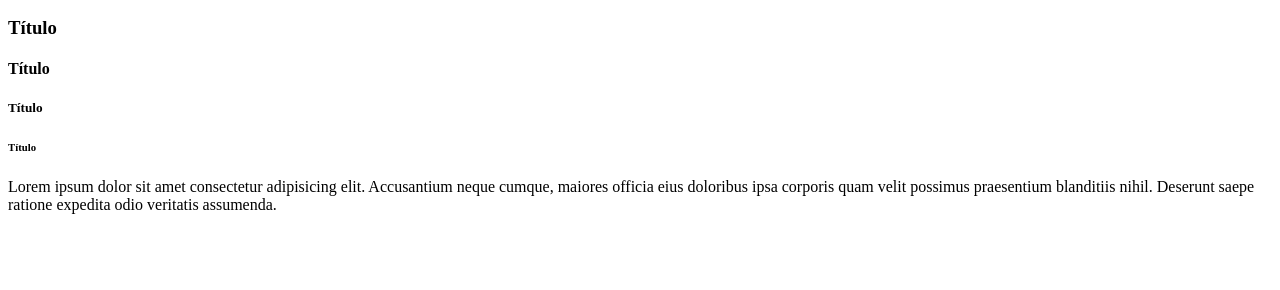
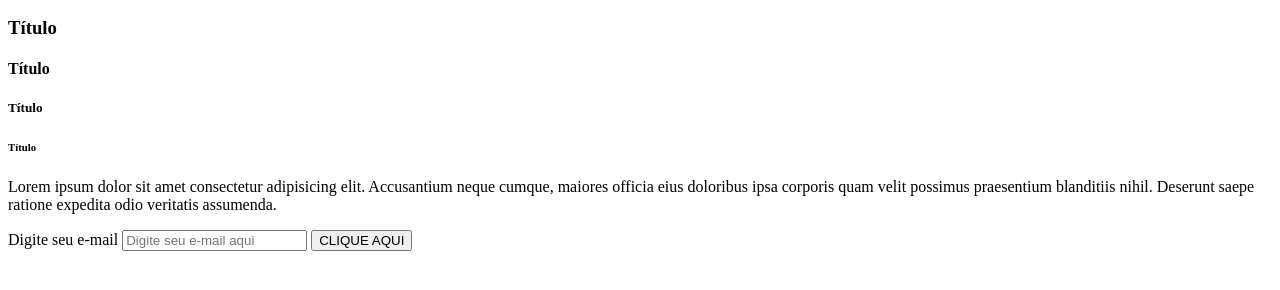
Before and after one commit to murilocoutinho1/mlc120825, a plain HTML site: page index.html in a window 1280 px wide. Shown: the part 110-400 px from the top of the page. Drawn offline with Linux system fonts and the light colour scheme.

Commit message:
criamos um campo para colocar email

```diff
--- a/index.html
+++ b/index.html
@@ -14,5 +14,11 @@
     <h6>Título</h6>
 
     <p>Lorem ipsum dolor sit amet consectetur adipisicing elit. Accusantium neque cumque, maiores officia eius doloribus ipsa corporis quam velit possimus praesentium blanditiis nihil. Deserunt saepe ratione expedita odio veritatis assumenda.</p>
+
+    <div>
+        <label for="">Digite seu e-mail</label>
+        <input type="email" name="" id="" placeholder="Digite seu e-mail aqui">
+        <button>CLIQUE AQUI</button>
+    </div>
 </body>
 </html>
```
